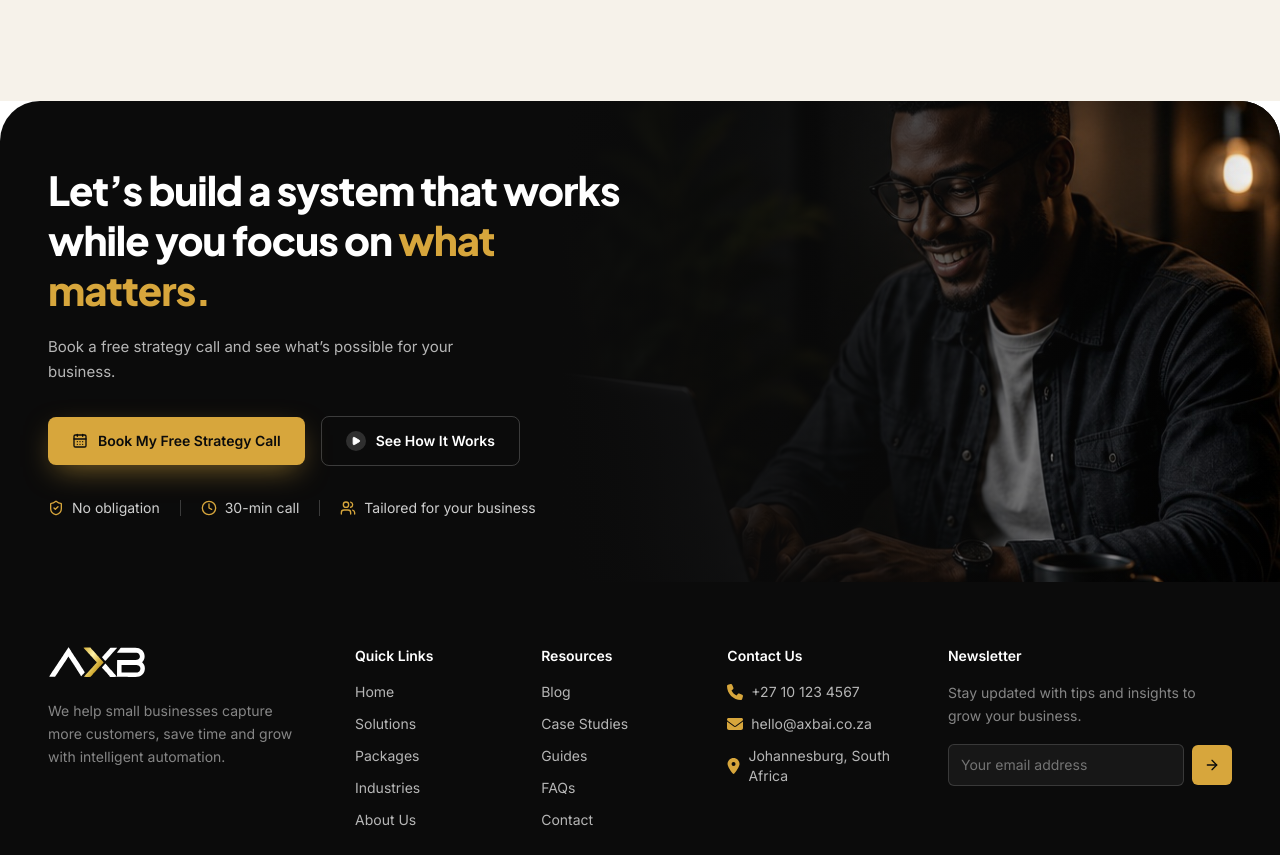
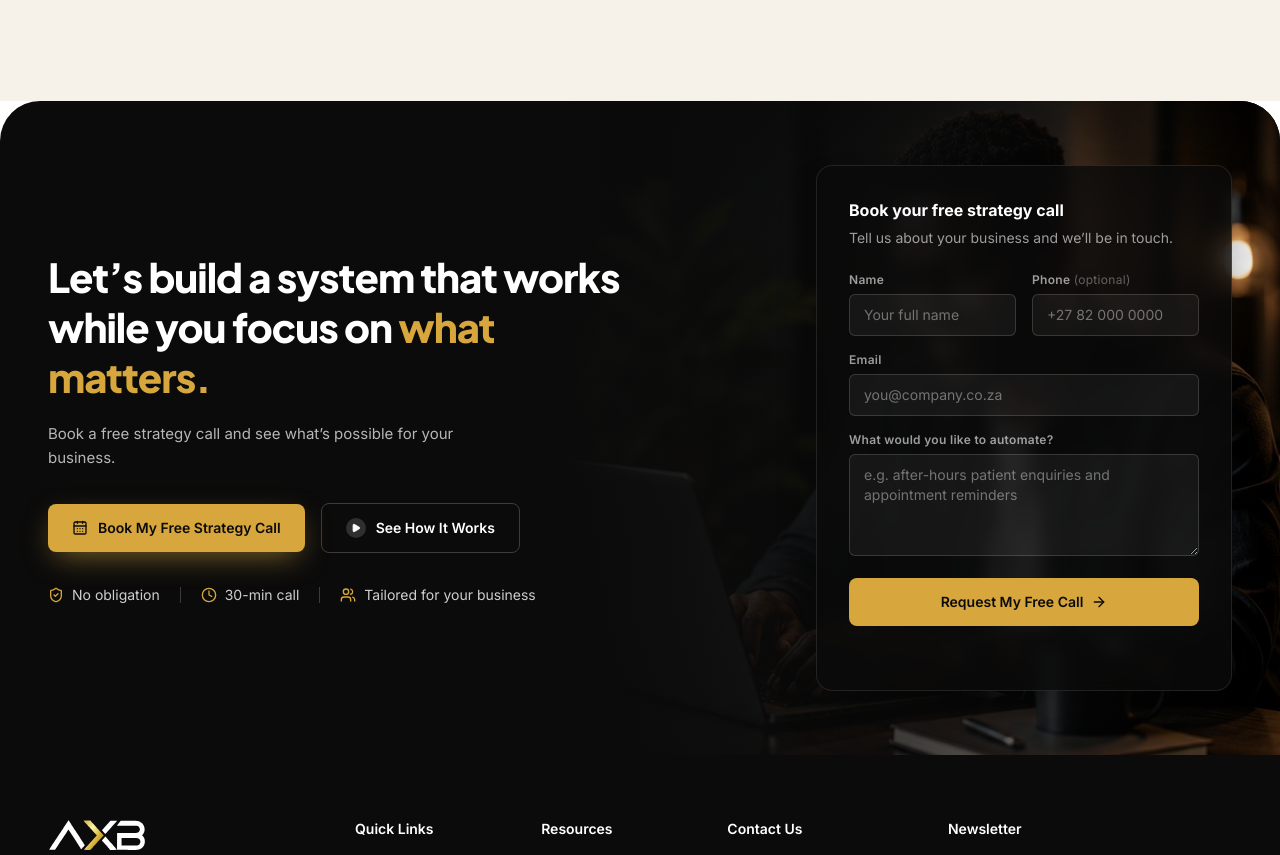
Before and after one commit to bonganishube/axb, a Next.js app: page / in a window 1280 px wide. Shown: the part 3489-4344 px from the top of the page. Built offline with nearby package versions, Linux system fonts and the light colour scheme.

Commit message:
Contact form component added, actions file created

```diff
--- /dev/null
+++ b/src/app/actions.ts
@@ -0,0 +1,90 @@
+"use server";
+
+export type ContactField = "name" | "email" | "phone" | "message";
+
+export type ContactState = {
+  ok: boolean;
+  message: string;
+  errors?: Partial<Record<ContactField, string>>;
+};
+
+export const CONTACT_INITIAL_STATE: ContactState = { ok: false, message: "" };
+
+/** Generous caps so a bot can't post a novel through the form. */
+const MAX = { name: 120, email: 160, phone: 40, message: 4000 } as const;
+
+const EMAIL_RE = /^[^\s@]+@[^\s@]+\.[^\s@]{2,}$/;
+
+function text(formData: FormData, key: string, max: number) {
+  const value = formData.get(key);
+  return typeof value === "string" ? value.trim().slice(0, max) : "";
+}
+
+/**
+ * Handles the strategy-call enquiry form.
+ *
+ * This is a public endpoint — Server Actions are reachable by direct POST, not
+ * just through the UI — so it validates everything and never trusts the client.
+ *
+ * Delivery: set CONTACT_WEBHOOK_URL (Zapier / Make / n8n / your own handler) to
+ * forward enquiries. Without it, submissions are logged server-side only.
+ */
+export async function submitContact(
+  _prevState: ContactState,
+  formData: FormData,
+): Promise<ContactState> {
+  // Honeypot: hidden from real users, irresistible to bots. Pretend success.
+  if (text(formData, "website", 200)) {
+    return { ok: true, message: "Thanks — we'll be in touch shortly." };
+  }
+
+  const name = text(formData, "name", MAX.name);
+  const email = text(formData, "email", MAX.email);
+  const phone = text(formData, "phone", MAX.phone);
+  const message = text(formData, "message", MAX.message);
+
+  const errors: ContactState["errors"] = {};
+  if (name.length < 2) errors.name = "Please enter your name.";
+  if (!EMAIL_RE.test(email)) errors.email = "Please enter a valid email address.";
+  if (message.length < 10)
+    errors.message = "Please tell us a little about your business.";
+
+  if (Object.keys(errors).length > 0) {
+    return { ok: false, message: "Please check the highlighted fields.", errors };
+  }
+
+  const enquiry = {
+    name,
+    email,
+    phone: phone || null,
+    message,
+    receivedAt: new Date().toISOString(),
+  };
+
+  const endpoint = process.env.CONTACT_WEBHOOK_URL;
+
+  try {
+    if (endpoint) {
+      const res = await fetch(endpoint, {
+        method: "POST",
+        headers: { "Content-Type": "application/json" },
+        body: JSON.stringify(enquiry),
+      });
+      if (!res.ok) throw new Error(`Webhook responded ${res.status}`);
+    } else {
+      console.info("[contact] new enquiry (no CONTACT_WEBHOOK_URL set)", enquiry);
+    }
+  } catch (error) {
+    console.error("[contact] failed to deliver enquiry", error);
+    return {
+      ok: false,
+      message:
+        "Something went wrong sending your message. Please email hello@axbai.co.za.",
+    };
+  }
+
+  return {
+    ok: true,
+    message: "Thanks — we'll be in touch within one business day.",
+  };
+}
--- /dev/null
+++ b/src/components/ContactForm.tsx
@@ -0,0 +1,168 @@
+"use client";
+
+import { useActionState } from "react";
+import { ArrowRight, Check, Loader2 } from "lucide-react";
+import {
+  CONTACT_INITIAL_STATE,
+  submitContact,
+  type ContactField,
+} from "@/app/actions";
+
+const FIELD =
+  "w-full rounded-md border border-white/15 bg-white/5 px-3.5 py-2.5 text-sm text-white placeholder:text-white/40 focus:border-gold focus:outline-none";
+const LABEL = "block text-xs font-semibold tracking-wide text-white/60";
+
+export default function ContactForm() {
+  const [state, formAction, pending] = useActionState(
+    submitContact,
+    CONTACT_INITIAL_STATE,
+  );
+
+  const error = (field: ContactField) => state.errors?.[field];
+
+  if (state.ok) {
+    return (
+      <div
+        id="contact-form"
+        className="rounded-2xl border border-white/10 bg-ink/80 p-8 text-center shadow-2xl backdrop-blur-sm"
+      >
+        <span className="mx-auto flex size-11 items-center justify-center rounded-full bg-gold text-ink">
+          <Check className="size-5" strokeWidth={2.5} />
+        </span>
+        <p className="mt-5 text-lg font-bold text-white">Message received</p>
+        <p className="mt-2 text-sm leading-relaxed text-white/60">
+          {state.message}
+        </p>
+      </div>
+    );
+  }
+
+  return (
+    <div
+      id="contact-form"
+      className="rounded-2xl border border-white/10 bg-ink/80 p-6 shadow-2xl backdrop-blur-sm sm:p-8"
+    >
+      <p className="text-base font-bold text-white">
+        Book your free strategy call
+      </p>
+      <p className="mt-1.5 text-sm text-white/60">
+        Tell us about your business and we&rsquo;ll be in touch.
+      </p>
+
+      <form action={formAction} className="mt-6 space-y-4" noValidate>
+        {/* Honeypot — hidden from users, catches bots. */}
+        <input
+          type="text"
+          name="website"
+          tabIndex={-1}
+          autoComplete="off"
+          aria-hidden="true"
+          className="hidden"
+        />
+
+        <div className="grid gap-4 sm:grid-cols-2">
+          <div>
+            <label htmlFor="name" className={LABEL}>
+              Name
+            </label>
+            <input
+              id="name"
+              name="name"
+              type="text"
+              required
+              autoComplete="name"
+              placeholder="Your full name"
+              aria-invalid={Boolean(error("name"))}
+              aria-describedby={error("name") ? "name-error" : undefined}
+              className={`mt-1.5 ${FIELD}`}
+            />
+            {error("name") && (
+              <p id="name-error" className="mt-1.5 text-xs text-gold-light">
+                {error("name")}
+              </p>
+            )}
+          </div>
+
+          <div>
+            <label htmlFor="phone" className={LABEL}>
+              Phone <span className="font-normal text-white/35">(optional)</span>
+            </label>
+            <input
+              id="phone"
+              name="phone"
+              type="tel"
+              autoComplete="tel"
+              placeholder="+27 82 000 0000"
+              className={`mt-1.5 ${FIELD}`}
+            />
+          </div>
+        </div>
+
+        <div>
+          <label htmlFor="email" className={LABEL}>
+            Email
+          </label>
+          <input
+            id="email"
+            name="email"
+            type="email"
+            required
+            autoComplete="email"
+            placeholder="you@company.co.za"
+            aria-invalid={Boolean(error("email"))}
+            aria-describedby={error("email") ? "email-error" : undefined}
+            className={`mt-1.5 ${FIELD}`}
+          />
+          {error("email") && (
+            <p id="email-error" className="mt-1.5 text-xs text-gold-light">
+              {error("email")}
+            </p>
+          )}
+        </div>
+
+        <div>
+          <label htmlFor="message" className={LABEL}>
+            What would you like to automate?
+          </label>
+          <textarea
+            id="message"
+            name="message"
+            rows={4}
+            required
+            placeholder="e.g. after-hours patient enquiries and appointment reminders"
+            aria-invalid={Boolean(error("message"))}
+            aria-describedby={error("message") ? "message-error" : undefined}
+            className={`mt-1.5 resize-y ${FIELD}`}
+          />
+          {error("message") && (
+            <p id="message-error" className="mt-1.5 text-xs text-gold-light">
+              {error("message")}
+            </p>
+          )}
+        </div>
+
+        <button
+          type="submit"
+          disabled={pending}
+          className="inline-flex w-full items-center justify-center gap-2 rounded-lg bg-gold px-6 py-3.5 text-sm font-semibold text-ink transition-colors hover:bg-gold-light disabled:cursor-not-allowed disabled:opacity-70"
+        >
+          {pending ? (
+            <>
+              <Loader2 className="size-4 animate-spin" />
+              Sending&hellip;
+            </>
+          ) : (
+            <>
+              Request My Free Call
+              <ArrowRight className="size-4" />
+            </>
+          )}
+        </button>
+
+        <p aria-live="polite" className="min-h-4 text-xs text-white/50">
+          {!state.ok && state.message}
+        </p>
+      </form>
+    </div>
+  );
+}
--- a/src/components/CtaSection.tsx
+++ b/src/components/CtaSection.tsx
@@ -1,6 +1,7 @@
 import Image from "next/image";
 import { Fragment } from "react";
 import { CalendarDays, Clock, Play, ShieldCheck, Users } from "lucide-react";
+import ContactForm from "@/components/ContactForm";
 
 const TRUST = [
   { icon: ShieldCheck, label: "No obligation" },
@@ -30,7 +31,7 @@ export default function CtaSection() {
         <div className="absolute inset-0 hidden bg-gradient-to-r from-ink via-ink/70 to-transparent lg:block" />
       </div>
 
-      <div className="relative container-px py-12 lg:py-16">
+      <div className="relative container-px grid items-center gap-12 py-12 lg:grid-cols-[1fr_minmax(0,26rem)] lg:gap-16 lg:py-16">
         <div className="max-w-xl">
           <h2 className="text-3xl font-extrabold leading-tight tracking-tight sm:text-4xl lg:text-[40px]">
             Let&rsquo;s build a system that works
@@ -75,6 +76,8 @@ export default function CtaSection() {
             ))}
           </div>
         </div>
+
+        <ContactForm />
       </div>
     </section>
   );
--- a/src/components/Testimonial.tsx
+++ b/src/components/Testimonial.tsx
@@ -27,8 +27,8 @@ export default function Testimonial() {
     <section id="industries" className="bg-cream py-20 lg:py-24">
       <div className="container-px grid items-center gap-16 lg:grid-cols-2">
         {/* Image + testimonial card */}
-        <div className="relative">
-          <div className="relative aspect-[4/4.4] w-full max-w-md overflow-hidden rounded-2xl">
+        <div className="relative mx-auto w-full max-w-md lg:mx-0">
+          <div className="relative aspect-[4/4.4] w-full overflow-hidden rounded-2xl">
             <Image
               src="/testimonial-doctor.jpg"
               alt="Dr. N. Mahlangu, Medical Practice Owner"
@@ -37,7 +37,7 @@ export default function Testimonial() {
               className="object-cover"
             />
           </div>
-          <div className="absolute -bottom-6 left-4 right-10 rounded-2xl bg-white p-6 shadow-xl sm:-left-6 sm:right-auto sm:w-80">
+          <div className="relative mx-auto -mt-6 w-[calc(100%-2rem)] rounded-2xl bg-white p-6 shadow-xl sm:absolute sm:-bottom-6 sm:-left-6 sm:mt-0 sm:w-80">
             <div className="flex gap-0.5 text-gold">
               {Array.from({ length: 5 }).map((_, i) => (
                 <Star key={i} className="size-4 fill-gold" />
```
